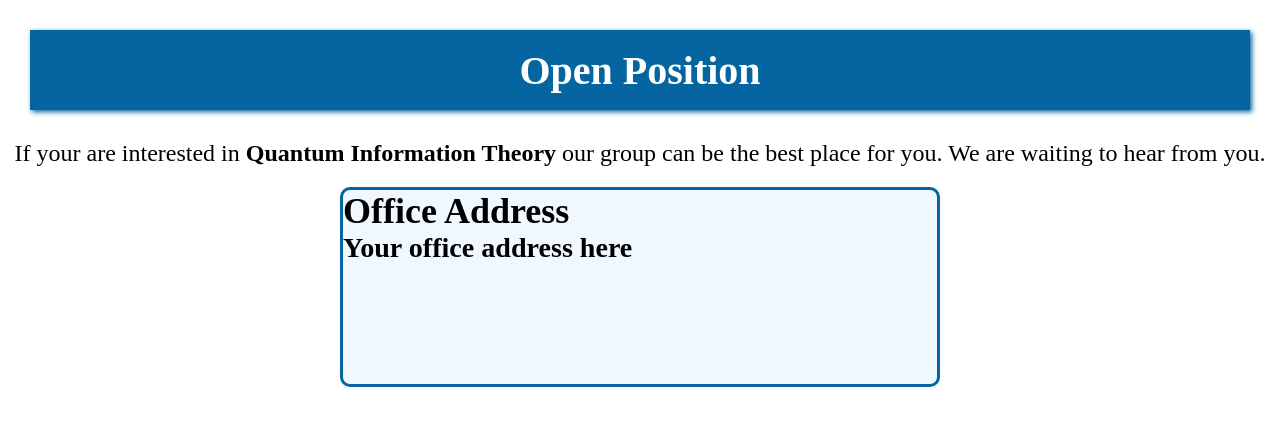
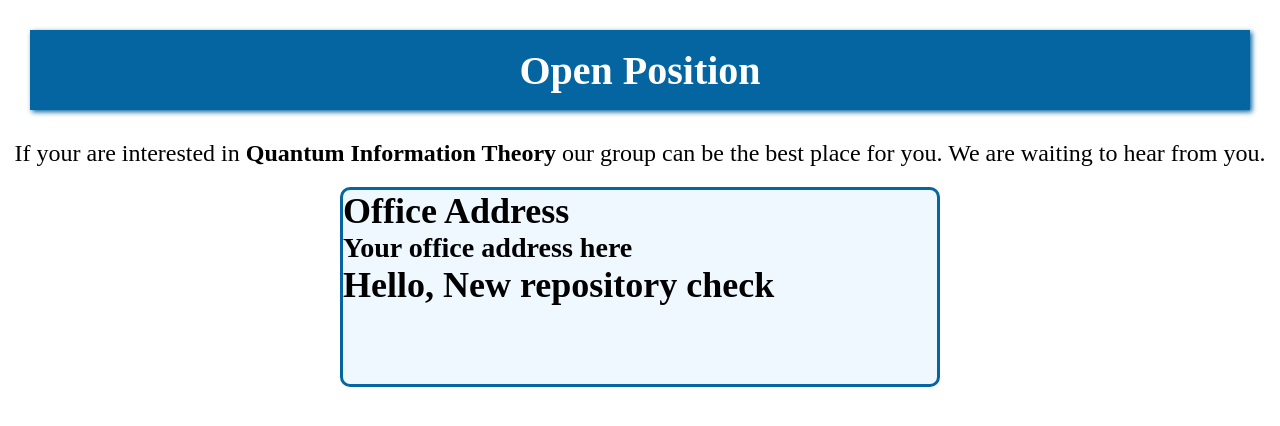
Before and after one commit to Indra-photon/Professional-website-Dr.-Anindita-Bera, a plain HTML site: page position.html in a window 1280 px wide. Drawn offline with Linux system fonts and the light colour scheme.

Commit message:
Edited position file

```diff
--- a/position.html
+++ b/position.html
@@ -16,6 +16,8 @@
             <section class="address">
                 <h1 class="heading">Office Address</h1>
                 <h3>Your office address here</h3>
+
+                <h1> Hello, New repository check</h1>
             </section>
 
     </div>
```
